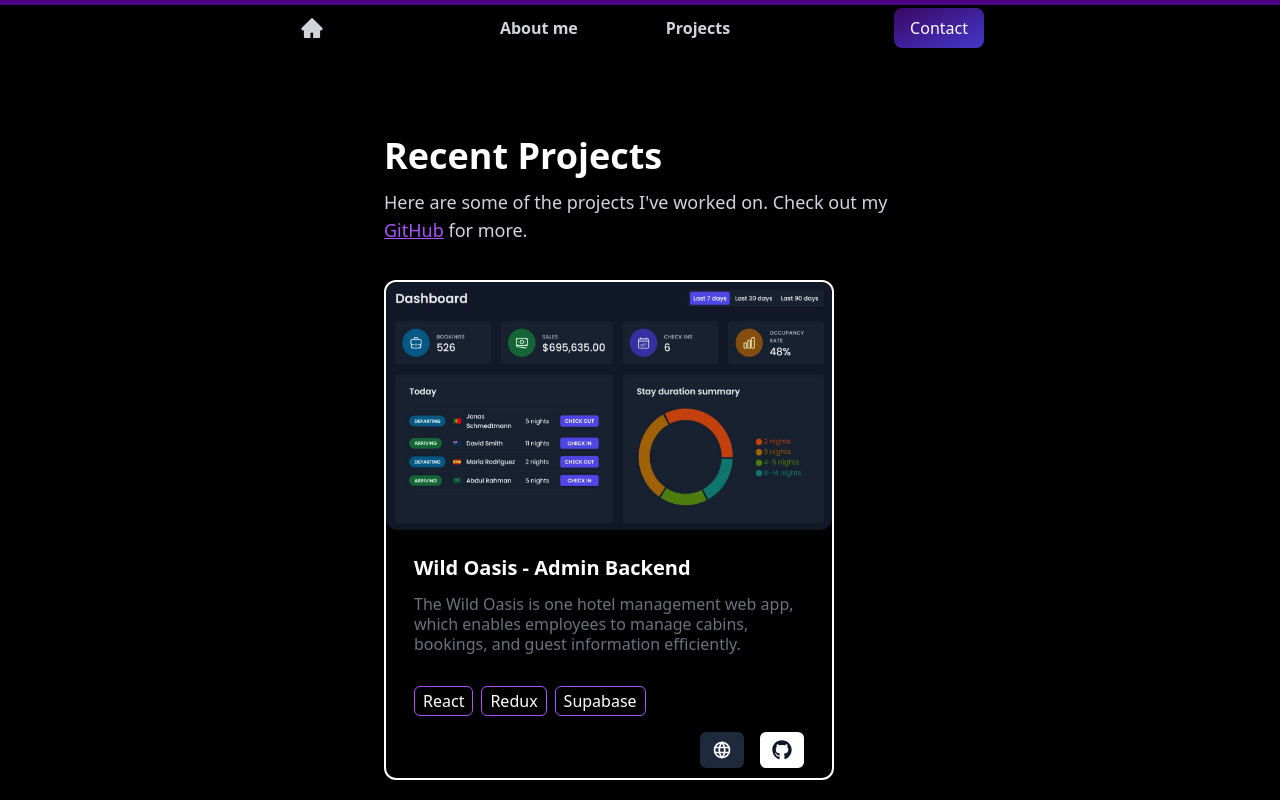
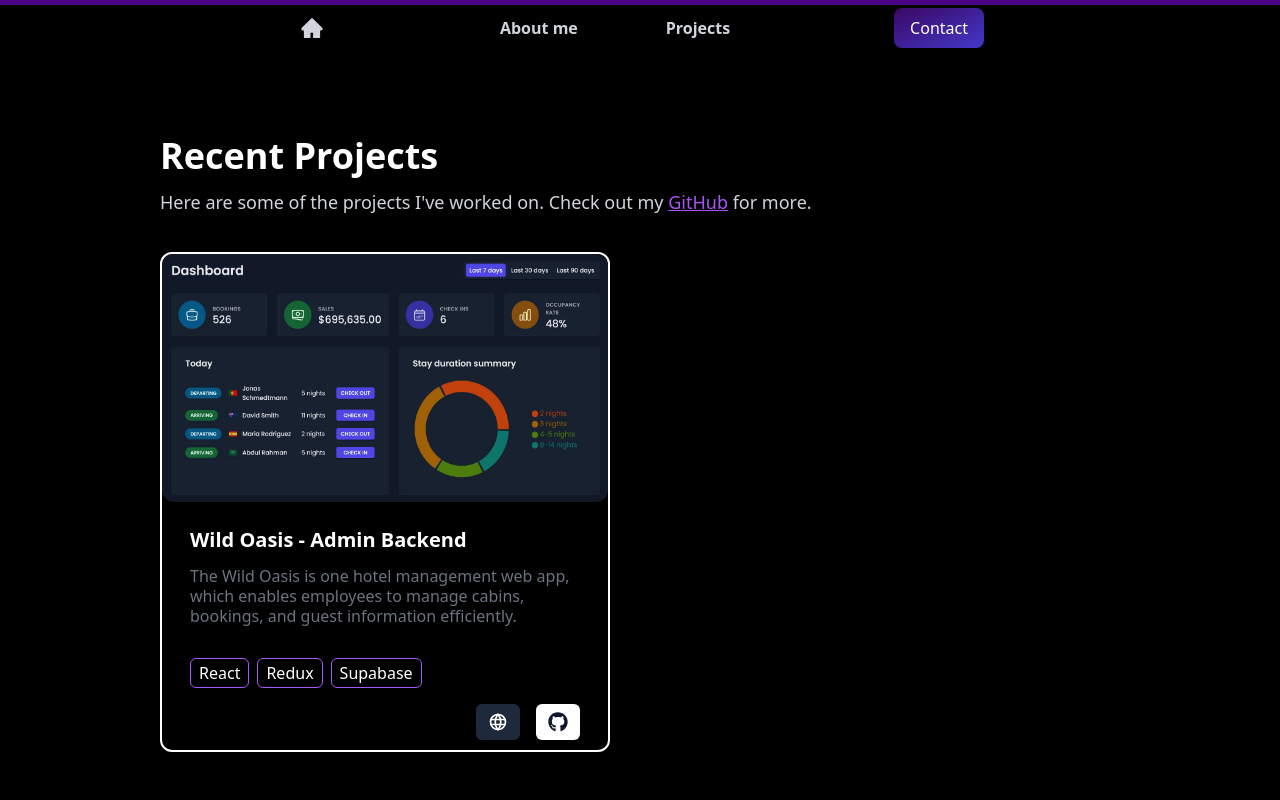
Before and after one commit to yiwenwangANU/portfolio, a React (Vite) app: page /projects in a window 1280 px wide. Shown: the top 800 px of the page. Built offline with nearby package versions, Linux system fonts and the light colour scheme.

Commit message:
add other small devices css

```diff
--- a/src/components/Contact.jsx
+++ b/src/components/Contact.jsx
@@ -28,7 +28,7 @@ const contactInfo = [
 ];
 function Contact() {
   return (
-    <div className="px-96 pt-20 text-white">
+    <div className="2xl:px-64 xl:px-40 md:px-16 px-10 pt-20 text-white">
       <motion.div
         className="text-white text-4xl font-bold"
         initial={{ opacity: 0, x: -100 }}
@@ -46,7 +46,7 @@ function Contact() {
         You can connect with me in any way you prefer.
       </motion.div>
       <motion.div
-        className="flex flex-row gap-x-10 gap-y-12 flex-wrap px-2 py-10"
+        className="flex flex-row gap-x-8 gap-y-12 flex-wrap px-2 py-10"
         initial={{ opacity: 0, y: 100 }}
         animate={{ opacity: 1, y: 0 }}
         transition={{ duration: 1 }}
--- a/src/components/ContactCard.jsx
+++ b/src/components/ContactCard.jsx
@@ -2,7 +2,7 @@ import React from "react";
 
 function ContactCard({ title, description, underline, icon, url }) {
   return (
-    <div className="w-[500px] h-24 rounded-xl border-white border-2">
+    <div className="2xl:w-[480px] xl:w-[450px] lg:w-[420px] w-[400px] h-24 rounded-xl border-white border-2">
       <div className="flex flex-row justify-between">
         <div className="font-bold text-xl px-4 py-3">{title}</div>
         <a href={url}>
--- a/src/components/MachineLearning.jsx
+++ b/src/components/MachineLearning.jsx
@@ -3,7 +3,7 @@ import { motion } from "framer-motion";
 function MachineLearning() {
   return (
     <>
-      <div className="text-white px-72 py-10 flex justify-center items-center">
+      <div className="text-white xl:px-72 lg:px-44 md:px-16 px-10 py-10 flex justify-center items-center">
         <motion.div
           className="text-5xl font-bold max-w-4xl"
           initial={{ opacity: 0 }}
--- a/src/components/Projects.jsx
+++ b/src/components/Projects.jsx
@@ -31,7 +31,7 @@ const projectsInfo = [
 ];
 function Projects() {
   return (
-    <div className="px-96 pt-20 text-white">
+    <div className="2xl:px-64 xl:px-40 md:px-16 px-10 pt-20 text-white">
       <motion.div
         className="text-white text-4xl font-bold"
         initial={{ opacity: 0, x: -100 }}
@@ -57,7 +57,7 @@ function Projects() {
         for more.
       </motion.div>
       <motion.div
-        className="py-6 flex flex-row gap-x-32 gap-y-20 flex-wrap"
+        className="py-6 flex flex-row 2xl:gap-x-32 xl:gap-x-16 gap-x-14 gap-y-20 flex-wrap"
         initial={{ opacity: 0, y: 100 }}
         animate={{ opacity: 1, y: 0 }}
         transition={{ duration: 1 }}
--- a/src/components/Skills.jsx
+++ b/src/components/Skills.jsx
@@ -34,7 +34,7 @@ function Skills() {
   border-yellow-500
 */
   return (
-    <div className="text-white px-72 py-20">
+    <div className="text-white xl:px-72 lg:px-44 md:px-16 px-10 py-20">
       <motion.div
         className="text-5xl font-bold"
         initial={{ opacity: 0, x: -100 }}
--- a/src/components/WorkExperience.jsx
+++ b/src/components/WorkExperience.jsx
@@ -2,7 +2,7 @@ import { motion } from "framer-motion";
 
 function WorkExperience() {
   return (
-    <div className="text-white px-72">
+    <div className="text-white xl:px-72 lg:px-44 md:px-16 px-10">
       <motion.div
         className="text-5xl font-bold"
         initial={{ opacity: 0, x: -100 }}
```
